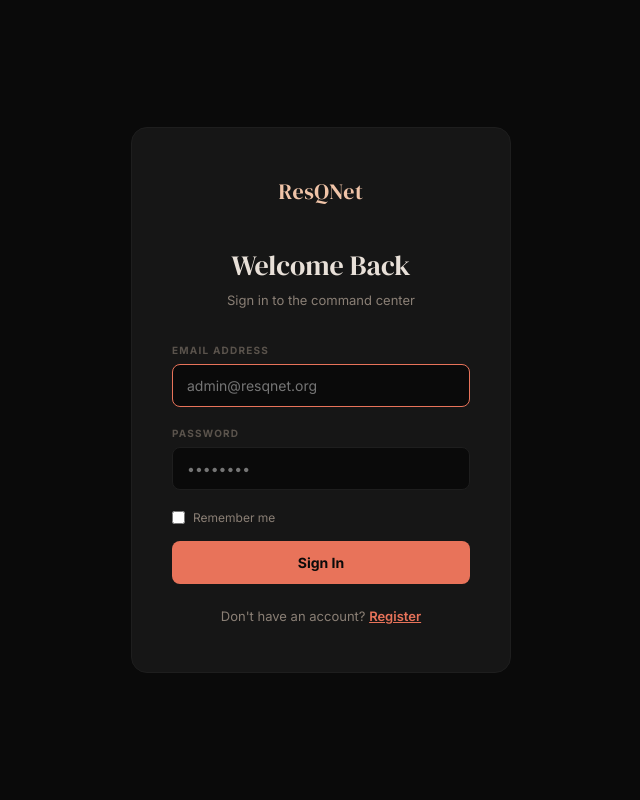
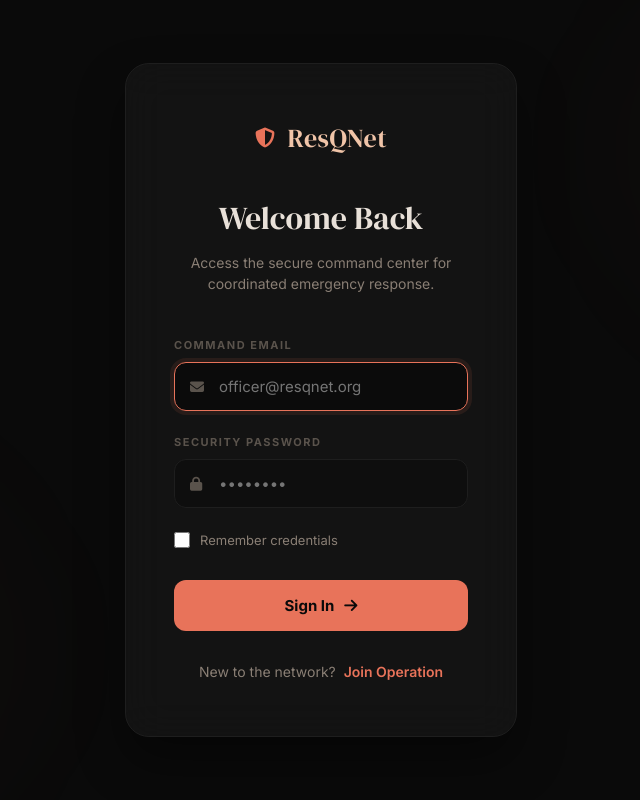
Before and after one commit to Samakshg11/ResQNet, a Laravel app: page /login in a window 1280 px wide. Shown: the whole page, without its empty margins (319-959 px from the left). Run offline with Laravel 12, Linux system fonts and the light colour scheme.

Commit message:
feat: redesign login page with enhanced UI, backdrop-filter effects, and FontAwesome icons

```diff
--- a/resources/views/auth/login.blade.php
+++ b/resources/views/auth/login.blade.php
@@ -1,49 +1,287 @@
 <!DOCTYPE html>
 <html lang="en">
 <head>
-    <meta charset="UTF-8"><meta name="viewport" content="width=device-width, initial-scale=1.0">
+    <meta charset="UTF-8">
+    <meta name="viewport" content="width=device-width, initial-scale=1.0">
     <title>Login — ResQNet</title>
     <link href="https://fonts.googleapis.com/css2?family=Inter:wght@400;500;600;700;800&family=DM+Serif+Display&display=swap" rel="stylesheet">
+    <link rel="stylesheet" href="https://cdnjs.cloudflare.com/ajax/libs/font-awesome/6.5.1/css/all.min.css">
     <style>
-        *{margin:0;padding:0;box-sizing:border-box}body{font-family:'Inter',sans-serif;background:#0a0a0a;color:#e8e0d8;min-height:100vh;display:flex;align-items:center;justify-content:center;-webkit-font-smoothing:antialiased}
-        .auth-wrap{width:100%;max-width:420px;padding:20px}
-        .auth-card{background:#161616;border:1px solid #1e1e1e;border-radius:16px;padding:48px 40px}
-        .brand{font-family:'DM Serif Display',serif;font-size:22px;color:#f0c4a8;text-align:center;margin-bottom:40px;letter-spacing:.5px}
-        .title{font-family:'DM Serif Display',serif;font-size:28px;text-align:center;margin-bottom:8px;font-weight:400}
-        .subtitle{text-align:center;font-size:13px;color:#8a7f75;margin-bottom:36px}
-        .form-group{margin-bottom:20px}
-        .form-label{display:block;font-size:10px;font-weight:700;text-transform:uppercase;letter-spacing:1.2px;color:#5a534c;margin-bottom:8px}
-        .form-control{width:100%;padding:12px 14px;background:#0a0a0a;border:1px solid #1e1e1e;border-radius:8px;color:#e8e0d8;font-size:14px;font-family:inherit;transition:border .2s}
-        .form-control:focus{outline:none;border-color:#e8735a}
-        .form-error{color:#e8735a;font-size:12px;margin-top:4px}
-        .remember{display:flex;align-items:center;gap:8px;font-size:12px;color:#8a7f75;margin-bottom:16px;cursor:pointer}
-        .btn-submit{width:100%;padding:13px;background:#e8735a;color:#0a0a0a;border:none;border-radius:8px;font-size:14px;font-weight:700;cursor:pointer;font-family:inherit;transition:all .2s}
-        .btn-submit:hover{opacity:.9;box-shadow:0 0 20px rgba(232,115,90,.25)}
-        .auth-footer{text-align:center;margin-top:24px;font-size:13px;color:#8a7f75}
-        .auth-footer a{color:#e8735a;font-weight:600}
+        :root {
+            --bg: #0a0a0a;
+            --card: #161616;
+            --border: #1e1e1e;
+            --text: #e8e0d8;
+            --text2: #8a7f75;
+            --muted: #5a534c;
+            --accent: #e8735a;
+            --peach: #f0c4a8;
+            --serif: 'DM Serif Display', serif;
+            --sans: 'Inter', sans-serif;
+        }
+
+        * { margin: 0; padding: 0; box-sizing: border-box; }
+        body {
+            font-family: var(--sans);
+            background: var(--bg);
+            color: var(--text);
+            min-height: 100vh;
+            display: flex;
+            align-items: center;
+            justify-content: center;
+            -webkit-font-smoothing: antialiased;
+            overflow: hidden;
+        }
+
+        .background-blob {
+            position: fixed;
+            width: 500px;
+            height: 500px;
+            background: radial-gradient(circle, rgba(232, 115, 90, 0.05) 0%, rgba(10, 10, 10, 0) 70%);
+            border-radius: 50%;
+            z-index: -1;
+            filter: blur(60px);
+        }
+
+        .blob-1 { top: -100px; right: -100px; }
+        .blob-2 { bottom: -100px; left: -100px; }
+
+        .auth-wrap {
+            width: 100%;
+            max-width: 440px;
+            padding: 24px;
+            position: relative;
+            z-index: 1;
+        }
+
+        .auth-card {
+            background: rgba(22, 22, 22, 0.8);
+            backdrop-filter: blur(20px);
+            border: 1px solid var(--border);
+            border-radius: 24px;
+            padding: 56px 48px;
+            box-shadow: 0 24px 48px rgba(0, 0, 0, 0.4);
+        }
+
+        .brand {
+            font-family: var(--serif);
+            font-size: 26px;
+            color: var(--peach);
+            text-align: center;
+            margin-bottom: 40px;
+            letter-spacing: 0.5px;
+            display: flex;
+            align-items: center;
+            justify-content: center;
+            gap: 12px;
+        }
+
+        .brand i { font-size: 20px; color: var(--accent); }
+
+        .title {
+            font-family: var(--serif);
+            font-size: 32px;
+            text-align: center;
+            margin-bottom: 12px;
+            font-weight: 400;
+            color: var(--text);
+        }
+
+        .subtitle {
+            text-align: center;
+            font-size: 14px;
+            color: var(--text2);
+            margin-bottom: 44px;
+            line-height: 1.5;
+        }
+
+        .form-group { margin-bottom: 24px; }
+
+        .form-label {
+            display: block;
+            font-size: 11px;
+            font-weight: 700;
+            text-transform: uppercase;
+            letter-spacing: 1.5px;
+            color: var(--muted);
+            margin-bottom: 10px;
+        }
+
+        .input-wrapper {
+            position: relative;
+            display: flex;
+            align-items: center;
+        }
+
+        .input-wrapper i {
+            position: absolute;
+            left: 16px;
+            font-size: 14px;
+            color: var(--muted);
+            transition: color 0.3s;
+        }
+
+        .form-control {
+            width: 100%;
+            padding: 14px 16px 14px 44px;
+            background: rgba(10, 10, 10, 0.5);
+            border: 1px solid var(--border);
+            border-radius: 12px;
+            color: var(--text);
+            font-size: 15px;
+            font-family: inherit;
+            transition: all 0.3s cubic-bezier(0.4, 0, 0.2, 1);
+        }
+
+        .form-control:focus {
+            outline: none;
+            border-color: var(--accent);
+            background: rgba(10, 10, 10, 0.8);
+            box-shadow: 0 0 0 4px rgba(232, 115, 90, 0.1);
+        }
+
+        .form-control:focus + i { color: var(--accent); }
+
+        .form-error {
+            color: var(--accent);
+            font-size: 12px;
+            margin-top: 8px;
+            display: flex;
+            align-items: center;
+            gap: 6px;
+        }
+
+        .remember-forgot {
+            display: flex;
+            align-items: center;
+            justify-content: space-between;
+            margin-bottom: 32px;
+        }
+
+        .remember {
+            display: flex;
+            align-items: center;
+            gap: 10px;
+            font-size: 13px;
+            color: var(--text2);
+            cursor: pointer;
+            user-select: none;
+        }
+
+        .remember input {
+            accent-color: var(--accent);
+            width: 16px;
+            height: 16px;
+        }
+
+        .forgot {
+            font-size: 13px;
+            color: var(--accent);
+            font-weight: 600;
+            text-decoration: none;
+        }
+
+        .btn-submit {
+            width: 100%;
+            padding: 16px;
+            background: var(--accent);
+            color: #0a0a0a;
+            border: none;
+            border-radius: 12px;
+            font-size: 15px;
+            font-weight: 700;
+            cursor: pointer;
+            font-family: inherit;
+            transition: all 0.3s;
+            display: flex;
+            align-items: center;
+            justify-content: center;
+            gap: 10px;
+        }
+
+        .btn-submit:hover {
+            opacity: 0.95;
+            transform: translateY(-2px);
+            box-shadow: 0 12px 24px rgba(232, 115, 90, 0.3);
+        }
+
+        .btn-submit:active { transform: translateY(0); }
+
+        .auth-footer {
+            text-align: center;
+            margin-top: 32px;
+            font-size: 14px;
+            color: var(--text2);
+        }
+
+        .auth-footer a {
+            color: var(--accent);
+            font-weight: 600;
+            text-decoration: none;
+            margin-left: 4px;
+            transition: opacity 0.2s;
+        }
+
+        .auth-footer a:hover { opacity: 0.8; }
+
+        @media (max-width: 480px) {
+            .auth-card { padding: 40px 24px; }
+        }
     </style>
 </head>
 <body>
+    <div class="background-blob blob-1"></div>
+    <div class="background-blob blob-2"></div>
+
     <div class="auth-wrap">
         <div class="auth-card">
-            <div class="brand">ResQNet</div>
+            <div class="brand">
+                <i class="fas fa-shield-halved"></i>
+                ResQNet
+            </div>
+
             <h1 class="title">Welcome Back</h1>
-            <p class="subtitle">Sign in to the command center</p>
+            <p class="subtitle">Access the secure command center for coordinated emergency response.</p>
+
             <form method="POST" action="{{ route('login') }}">
                 @csrf
                 <div class="form-group">
-                    <label class="form-label">Email Address</label>
-                    <input type="email" name="email" class="form-control" value="{{ old('email') }}" placeholder="admin@resqnet.org" required autofocus>
-                    @error('email')<div class="form-error">{{ $message }}</div>@enderror
+                    <label class="form-label">Command Email</label>
+                    <div class="input-wrapper">
+                        <i class="fas fa-envelope"></i>
+                        <input type="email" name="email" class="form-control" value="{{ old('email') }}" placeholder="officer@resqnet.org" required autofocus>
+                    </div>
+                    @error('email')
+                        <div class="form-error">
+                            <i class="fas fa-circle-exclamation"></i>
+                            {{ $message }}
+                        </div>
+                    @enderror
                 </div>
+
                 <div class="form-group">
-                    <label class="form-label">Password</label>
-                    <input type="password" name="password" class="form-control" placeholder="••••••••" required>
+                    <label class="form-label">Security Password</label>
+                    <div class="input-wrapper">
+                        <i class="fas fa-lock"></i>
+                        <input type="password" name="password" class="form-control" placeholder="••••••••" required>
+                    </div>
                 </div>
-                <label class="remember"><input type="checkbox" name="remember"> Remember me</label>
-                <button type="submit" class="btn-submit">Sign In</button>
+
+                <div class="remember-forgot">
+                    <label class="remember">
+                        <input type="checkbox" name="remember">
+                        <span>Remember credentials</span>
+                    </label>
+                </div>
+
+                <button type="submit" class="btn-submit">
+                    Sign In <i class="fas fa-arrow-right"></i>
+                </button>
             </form>
-            <div class="auth-footer">Don't have an account? <a href="{{ route('register') }}">Register</a></div>
+
+            <div class="auth-footer">
+                New to the network? <a href="{{ route('register') }}">Join Operation</a>
+            </div>
         </div>
     </div>
 </body>
```
